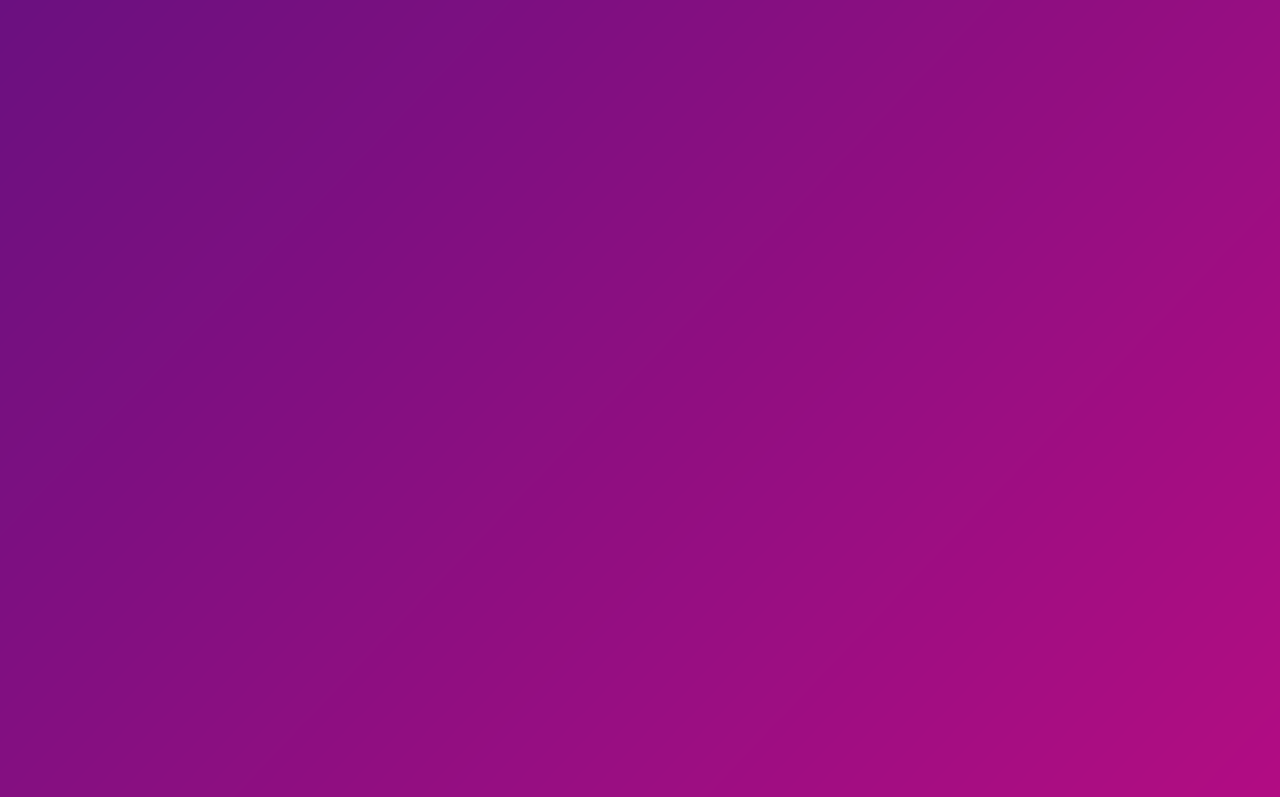
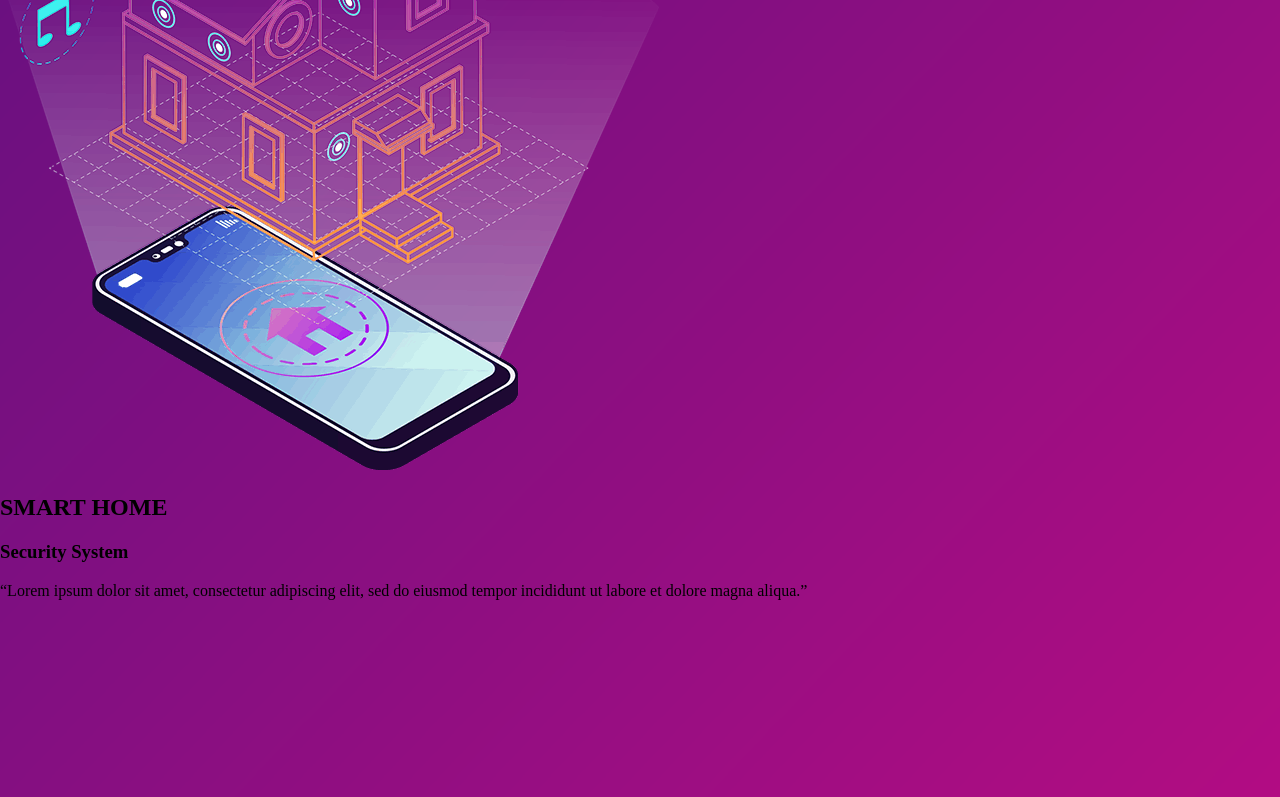
Before and after one commit to ArtemMartynow/future-is-now, a website built with Vite: page index.html in a window 1280 px wide. Shown: the part 1298-2095 px from the top of the page. Built offline with nearby package versions, Linux system fonts and the light colour scheme.

Commit message:
create markings for smart-home

```diff
--- a/index.html
+++ b/index.html
@@ -37,6 +37,18 @@
       </div>
       <img src="./src/assets/images/1.png" alt="home" class="home-page__img">
     </div>
+    <div class="smart-home">
+      <img src="./src/assets/images/3.png" alt="smart-home" class="smart-home__img">
+      <div class="smart-home__content">
+        <h2 class="smart-home__title">SMART HOME</h2>
+        <h3 class="smart-home__subtitle">Security System</h3>
+        <p class="smart-home__text text">
+          “Lorem ipsum dolor sit amet, consectetur
+          adipiscing elit, sed do eiusmod tempor
+          incididunt ut labore et dolore magna aliqua.”
+        </p>
+      </div>
+    </div>
 
 
     <img src="./src/assets/images/top-background.png" alt="top-background" class="body__backgroung-top">
```
Also changed, not shown: src/assets/images/3.png (added).
